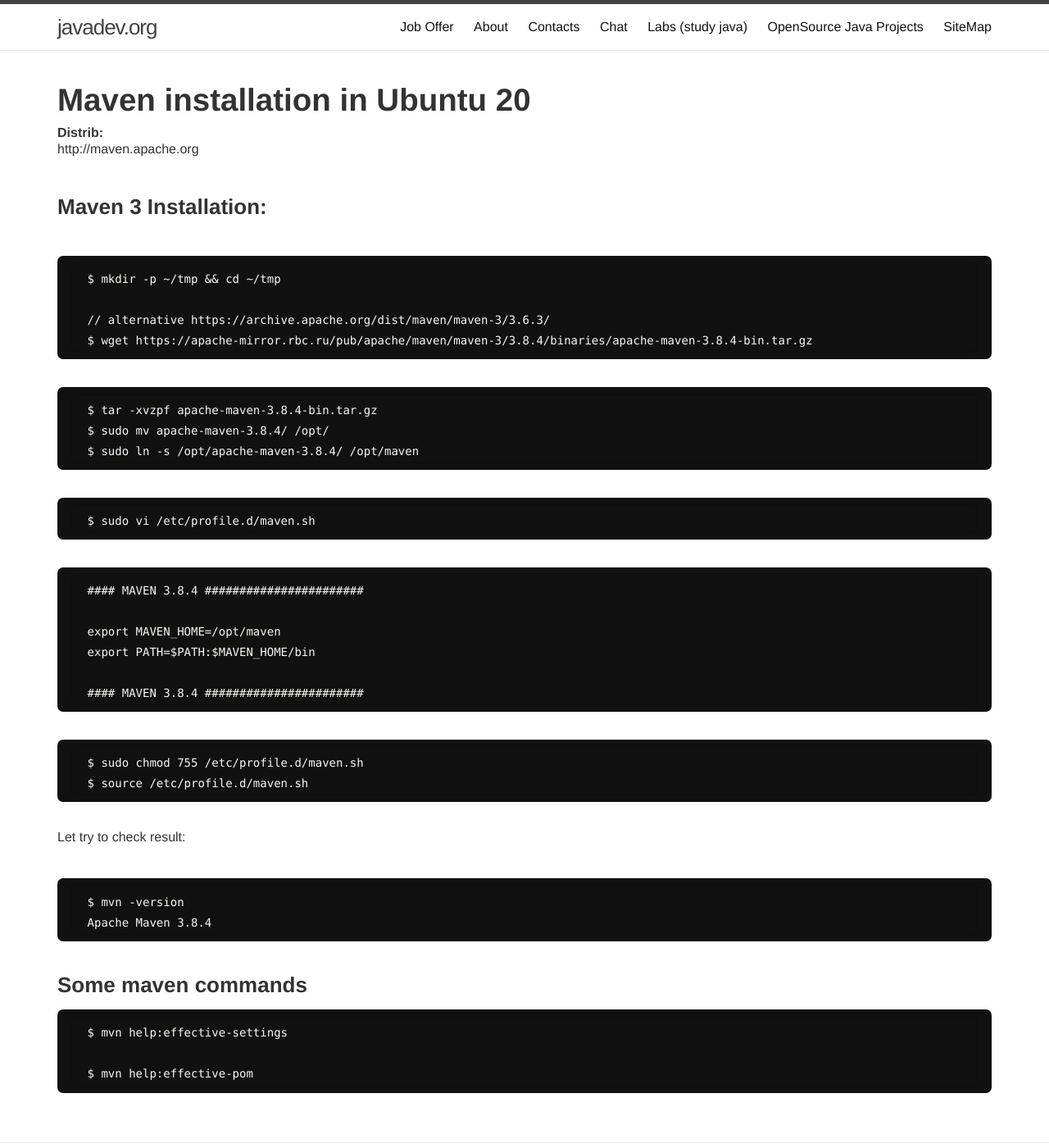
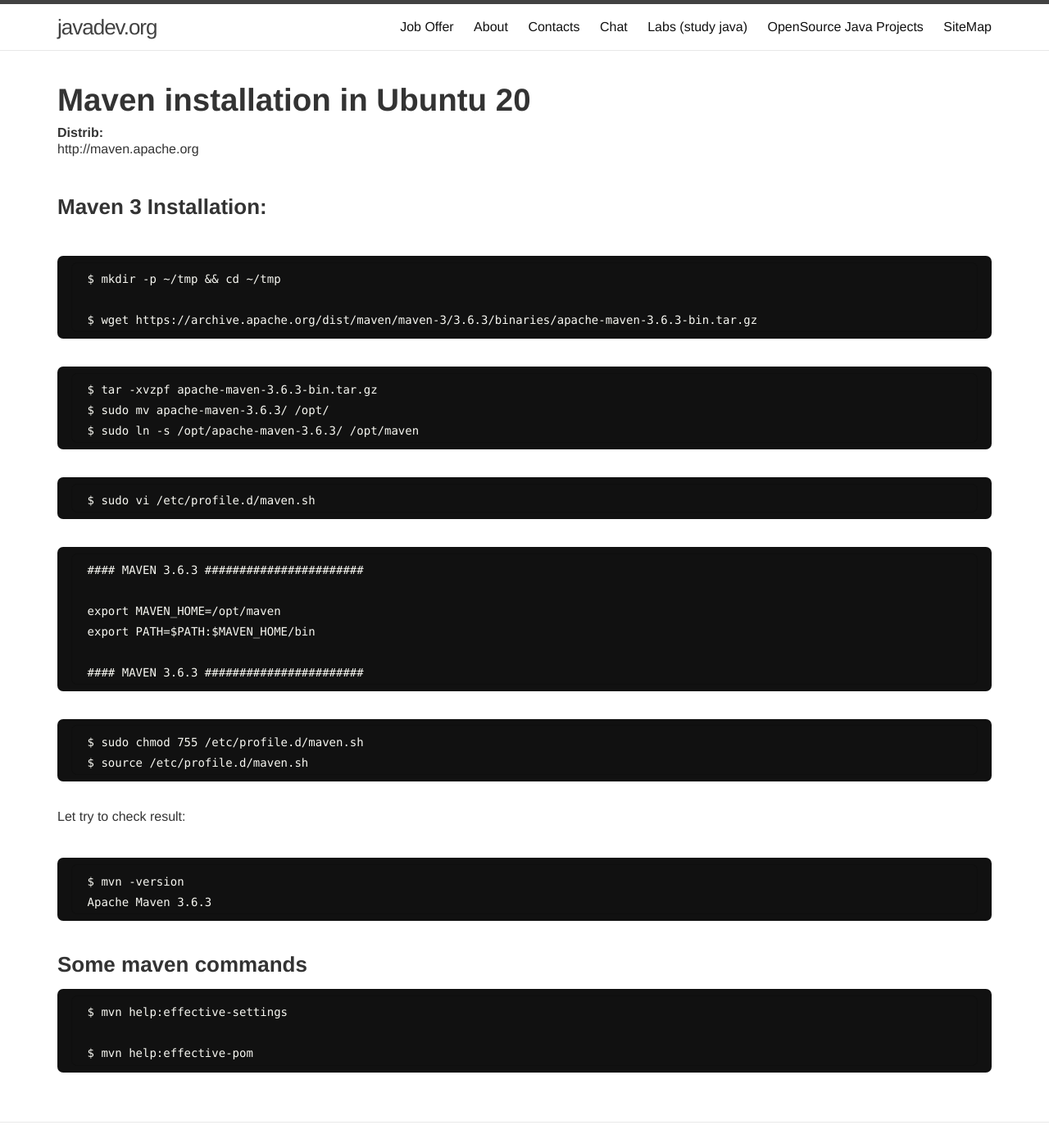
Before and after one commit to webmakaka/javadev.org, a Jekyll site: the page built from website/01-docs/01-devtools/03-build/02-linux/01-ubuntu/01-maven.md, in a window 1280 px wide and 1400 px high. Shown: the whole window at 82% size. Built offline with Jekyll 4.4.1, drawn with Linux system fonts in a browser that asks for light colours.

Commit message:
update maven

````diff
--- a/website/01-docs/01-devtools/03-build/02-linux/01-ubuntu/01-maven.md
+++ b/website/01-docs/01-devtools/03-build/02-linux/01-ubuntu/01-maven.md
@@ -20,16 +20,15 @@
 ```
 $ mkdir -p ~/tmp && cd ~/tmp
 
-// alternative https://archive.apache.org/dist/maven/maven-3/3.6.3/
-$ wget https://apache-mirror.rbc.ru/pub/apache/maven/maven-3/3.8.4/binaries/apache-maven-3.8.4-bin.tar.gz
+$ wget https://archive.apache.org/dist/maven/maven-3/3.6.3/binaries/apache-maven-3.6.3-bin.tar.gz
 ```
 
 <br/>
 
 ```
-$ tar -xvzpf apache-maven-3.8.4-bin.tar.gz
-$ sudo mv apache-maven-3.8.4/ /opt/
-$ sudo ln -s /opt/apache-maven-3.8.4/ /opt/maven
+$ tar -xvzpf apache-maven-3.6.3-bin.tar.gz
+$ sudo mv apache-maven-3.6.3/ /opt/
+$ sudo ln -s /opt/apache-maven-3.6.3/ /opt/maven
 ```
 
 <br/>
@@ -41,12 +40,12 @@
 <br/>
 
 ```
-#### MAVEN 3.8.4 #######################
+#### MAVEN 3.6.3 #######################
 
 export MAVEN_HOME=/opt/maven
 export PATH=$PATH:$MAVEN_HOME/bin
 
-#### MAVEN 3.8.4 #######################
+#### MAVEN 3.6.3 #######################
 ```
 
 <br/>
@@ -64,7 +63,7 @@
 
 ```
 $ mvn -version
-Apache Maven 3.8.4
+Apache Maven 3.6.3
 ```
 
 <br/>
````
